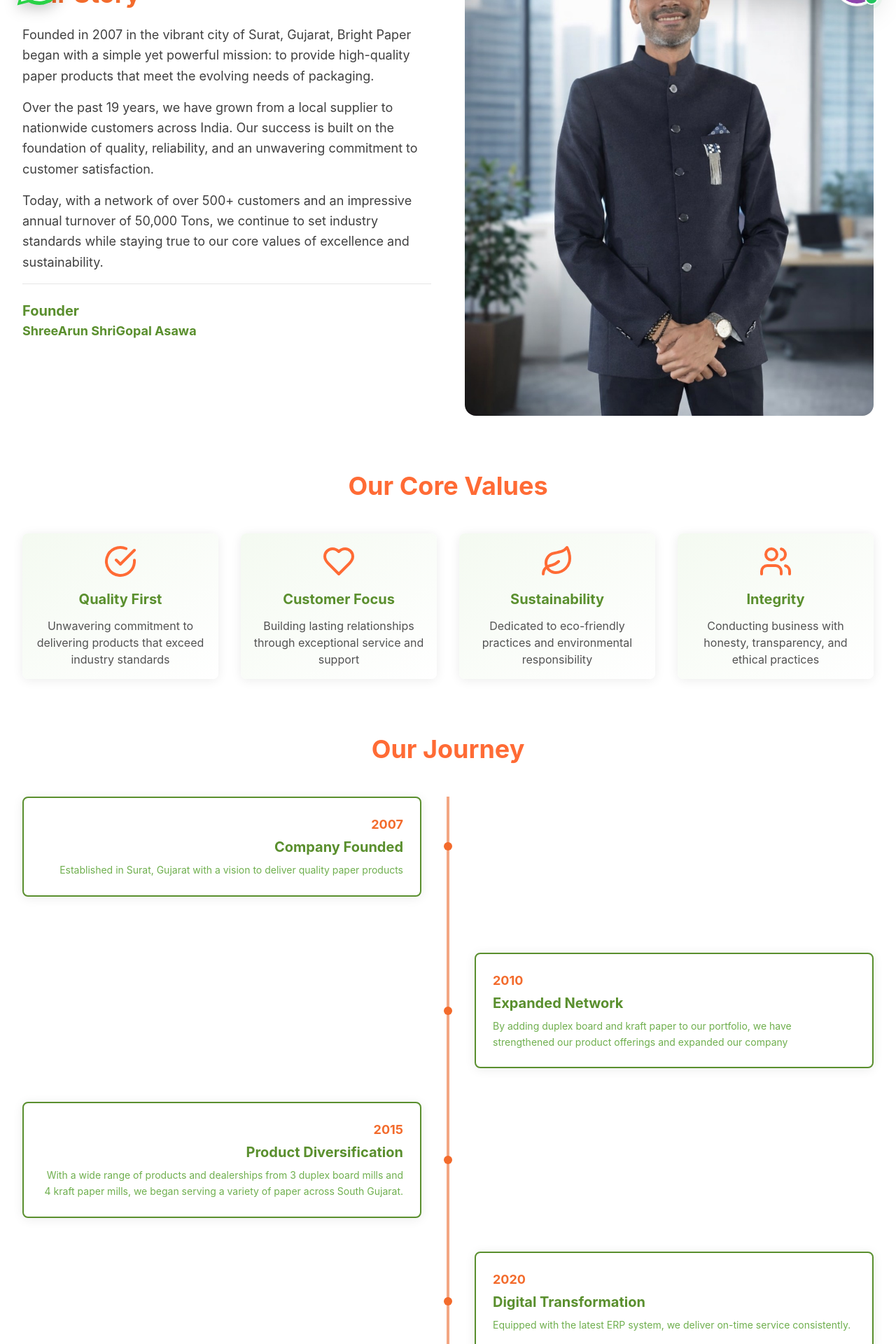
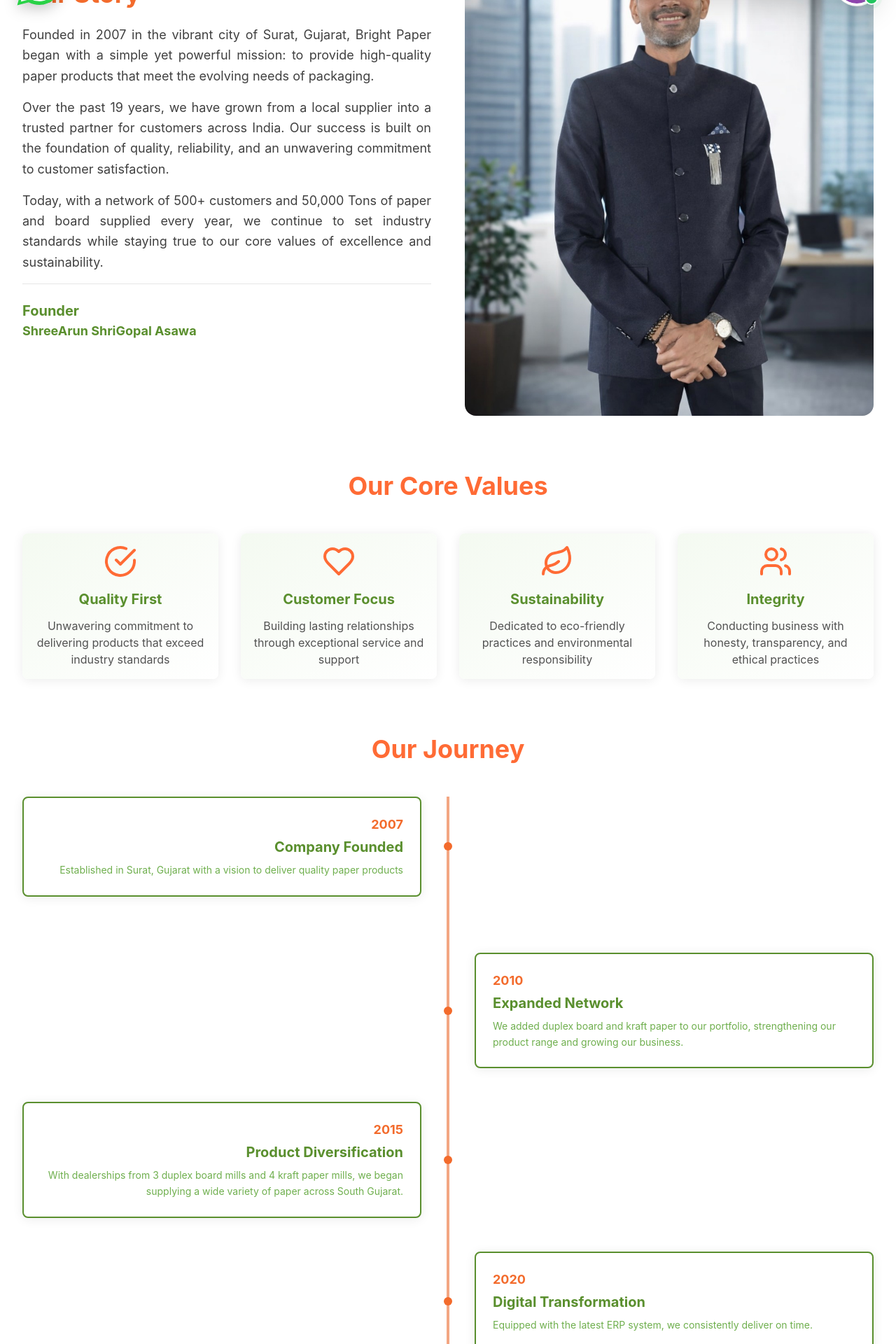
Before and after one commit to priteshsarva/bright-paper, a React (Vite) app: page /about in a window 1280 px wide. Shown: the part 720-2640 px from the top of the page at 70% size. Built offline with nearby package versions, Linux system fonts and the light colour scheme.

Commit message:
Fix ui color and grammer updates

```diff
--- a/src/components/Footer.tsx
+++ b/src/components/Footer.tsx
@@ -58,7 +58,7 @@ export default function Footer() {
               {COMPANY_INFO.tagline}
             </p>
             <p className="text-black text-sm">
-              Since {COMPANY_INFO.establishedYear} | Serving across india
+              Since {COMPANY_INFO.establishedYear} | Serving across India
             </p>
             <div className="flex space-x-4 mt-4">
 
@@ -178,7 +178,7 @@ export default function Footer() {
               <li className="flex items-start space-x-3">
                 <MapPin className="text-primary mt-1" size={18} />
                 <a href={COMPANY_INFO.address.mapLink} target="_blank" rel="noopener noreferrer" className="text-black hover:text-primary transition-colors">
-                  {COMPANY_INFO.address.city}, {COMPANY_INFO.address.state},
+                  {COMPANY_INFO.address.city}, {COMPANY_INFO.address.state}
                 </a>
 
               </li>
--- a/src/components/home/CTASection.tsx
+++ b/src/components/home/CTASection.tsx
@@ -12,14 +12,14 @@ export default function CTASection() {
 
   return (
     <MotionConfig reducedMotion="user">
-    <section ref={sectionRef} className="py-20 bg-gradient-to-br from-primary to-primary-600 overflow-hidden">
+    <section ref={sectionRef} className="py-20 bg-gradient-to-br from-[#E2752E] to-[#DB6619] overflow-hidden">
       <motion.div {...slideIn(-160, inView)} className="max-w-7xl mx-auto px-4 sm:px-6 lg:px-8 text-center">
         <div className="max-w-3xl mx-auto">
           <Mail className="text-white mx-auto mb-6" size={64} />
           <h2 className="text-4xl md:text-5xl font-bold text-white mb-6">
             Ready to Get Started?
           </h2>
-          <p className="text-xl text-white/90 mb-10 leading-relaxed">
+          <p className="text-xl font-medium text-white mb-10 leading-relaxed">
             Contact us today for bulk orders, dealer partnerships, or to learn more about our premium paper products
           </p>
           <div className="flex flex-col sm:flex-row gap-4 justify-center">
--- a/src/components/home/HeroSection.tsx
+++ b/src/components/home/HeroSection.tsx
@@ -61,7 +61,7 @@ export default function HeroSection() {
               <div className="text-4xl md:text-5xl font-bold text-primary mb-2">
                 {COMPANY_INFO.turnover}
               </div>
-              <div className="text-sm md:text-base text-neutral-600">Annual Turnover</div>
+              <div className="text-sm md:text-base text-neutral-600">Annual Sales Volume</div>
             </div>
             <div className="text-center">
               <div className="text-4xl md:text-5xl font-bold text-primary mb-2">
--- a/src/components/home/MDMessage.tsx
+++ b/src/components/home/MDMessage.tsx
@@ -77,12 +77,12 @@ export default function MDMessage() {
             <h2 className="text-3xl md:text-4xl font-bold text-neutral-900 mb-6">
               A Legacy of Trust and Quality
             </h2>
-            <div className="space-y-4 text-lg text-neutral-700 leading-relaxed">
+            <div className="space-y-4 text-lg text-neutral-700 leading-relaxed sm:text-justify">
               <p>
                 For over {new Date().getFullYear() - COMPANY_INFO.establishedYear} years, {COMPANY_INFO.name} has been at the forefront of delivering premium paper products to industries across India.
               </p>
               <p>
-                Our commitment to excellence, sustainable practices, and customer satisfaction has earned us the trust of over {COMPANY_INFO.dealerCount} customers nationwide.
+                Our commitment to excellence, sustainable practices, and customer satisfaction has earned us the trust of {COMPANY_INFO.dealerCount} customers nationwide.
               </p>
               <p>
                 As we continue to grow and innovate, we remain dedicated to our founding principles: quality, reliability, and environmental responsibility.
--- a/src/components/home/MetricsSection.tsx
+++ b/src/components/home/MetricsSection.tsx
@@ -8,7 +8,7 @@ export default function MetricsSection() {
     {
       icon: TrendingUp,
       value: COMPANY_INFO.turnover,
-      label: 'Annual Turnover',
+      label: 'Annual Sales Volume',
       color: 'text-primary',
       // Manual override for animation
       animate: {
@@ -75,7 +75,7 @@ export default function MetricsSection() {
     },
     {
       icon: Target,
-      label: 'Annual Turnover',
+      label: 'Annual Sales Volume',
       animate: {
         end: 50000,
         suffix: ' Tons'
--- a/src/components/home/WhyChooseUs.tsx
+++ b/src/components/home/WhyChooseUs.tsx
@@ -25,14 +25,14 @@ export default function WhyChooseUs() {
     {
       icon: Shield,
       title: 'Trusted by Thousands',
-      description: '500+ satisfied customer across India trust our products',
+      description: '500+ satisfied customers across India trust our products',
       color: 'text-primary',
       tile: 'bg-primary-50 group-hover:bg-primary'
     },
     {
       icon: Truck,
       title: 'Nationwide Distribution',
-      description: 'Efficient delivery network across nation wide with timely service',
+      description: 'Efficient delivery network across the nation with timely service',
       color: 'text-secondary',
       tile: 'bg-secondary-50 group-hover:bg-secondary'
     },
@@ -91,7 +91,7 @@ export default function WhyChooseUs() {
       <div className="relative z-10 max-w-7xl mx-auto px-4 sm:px-6 lg:px-8">
         <SectionHeader
           title="Why Choose Bright Paper?"
-          subtitle="We have a dedicated cutting center that enables us to supply customized sizes in both sheet and reel form. As a super stockist, we ensure timely and reliable delivery to meet our customers’ requirements."
+          subtitle="We have a dedicated cutting centre that enables us to supply customized sizes in both sheet and reel form. As a super stockist, we ensure timely and reliable delivery to meet our customers’ requirements."
         />
 
         <div className="grid grid-cols-1 md:grid-cols-2 lg:grid-cols-3 gap-8">
--- a/src/constants/index.ts
+++ b/src/constants/index.ts
@@ -37,7 +37,7 @@ export const COMPANY_INFO = {
     // youtube: 'https://www.youtube.com/yourprofile',
   },
   address: {
-    street: 'Plot no 128/129, 2nd floor, Laxminarayan industrial estate, BRC compound, Opp Daksheshwar mahadev temple, Udhana-pandesara',
+    street: 'Plot No. 128/129, 2nd Floor, Laxminarayan Industrial Estate, BRC Compound, Opp. Daksheshwar Mahadev Temple, Udhana-Pandesara',
     city: 'Surat',
     state: 'Gujarat',
     country: 'India',
@@ -72,7 +72,7 @@ export const OWNER_INFO = {
     // youtube: 'https://www.youtube.com/yourprofile',
   },
   address: {
-    street: 'Plot no 128/129, 2nd floor, Laxminarayan industrial estate, BRC compound, Opp Daksheshwar mahadev temple, Udhana-pandesara',
+    street: 'Plot No. 128/129, 2nd Floor, Laxminarayan Industrial Estate, BRC Compound, Opp. Daksheshwar Mahadev Temple, Udhana-Pandesara',
     city: 'Surat',
     state: 'Gujarat',
     country: 'India',
@@ -168,7 +168,7 @@ export const NAVIGATION_MENU = [
 ];
 
 export const KEY_METRICS = [
-  { label: 'Annual Turnover', value: '50,000 Tons', icon: 'TrendingUp' },
+  { label: 'Annual Sales Volume', value: '50,000 Tons', icon: 'TrendingUp' },
   { label: 'Active Clients', value: '500+', icon: 'Users' },
   { label: 'Cities Served', value: 'Cities', icon: 'MapPin' },
   { label: 'Years of Excellence', value: '19+', icon: 'Award' }
--- a/src/pages/About.tsx
+++ b/src/pages/About.tsx
@@ -15,9 +15,9 @@ import { PAGE_SEO } from '../constants/seo';
 export default function About() {
   const milestones = [
     { year: 2007, title: 'Company Founded', description: 'Established in Surat, Gujarat with a vision to deliver quality paper products' },
-    { year: 2010, title: 'Expanded Network', description: 'By adding duplex board and kraft paper to our portfolio, we have strengthened our product offerings and expanded our company' },
-    { year: 2015, title: 'Product Diversification', description: 'With a wide range of products and dealerships from 3 duplex board mills and 4 kraft paper mills, we began serving a variety of paper across South Gujarat.' },
-    { year: 2020, title: 'Digital Transformation', description: 'Equipped with the latest ERP system, we deliver on-time service consistently. ' },
+    { year: 2010, title: 'Expanded Network', description: 'We added duplex board and kraft paper to our portfolio, strengthening our product range and growing our business.' },
+    { year: 2015, title: 'Product Diversification', description: 'With dealerships from 3 duplex board mills and 4 kraft paper mills, we began supplying a wide variety of paper across South Gujarat.' },
+    { year: 2020, title: 'Digital Transformation', description: 'Equipped with the latest ERP system, we consistently deliver on time.' },
     { year: 2025, title: 'Industry Leader', description: `Serving across India with an expanded basket of FBB, SBS, cup stock, imported kraft, art paper, kappa board, and recycled duplex & kraft.` }
   ];
 
@@ -71,7 +71,7 @@ export default function About() {
     },
     {
       icon: Target,
-      label: 'Annual Turnover',
+      label: 'Annual Sales Volume',
       animate: {
         end: 50000,
         suffix: ' Tons'
@@ -106,15 +106,15 @@ export default function About() {
               <h2 className="text-3xl md:text-4xl font-bold  mb-6 text-[#F36B2C]">
                 Our Story
               </h2>
-              <div className="space-y-4 text-lg text-neutral-700 leading-relaxed">
+              <div className="space-y-4 text-lg text-neutral-700 leading-relaxed sm:text-justify">
                 <p>
                   Founded in {COMPANY_INFO.establishedYear} in the vibrant city of Surat, Gujarat, Bright Paper began with a simple yet powerful mission: to provide high-quality paper products that meet the evolving needs of packaging.
                 </p>
                 <p>
-                  Over the past {new Date().getFullYear() - COMPANY_INFO.establishedYear} years, we have grown from a local supplier to nationwide customers across India. Our success is built on the foundation of quality, reliability, and an unwavering commitment to customer satisfaction.
+                  Over the past {new Date().getFullYear() - COMPANY_INFO.establishedYear} years, we have grown from a local supplier into a trusted partner for customers across India. Our success is built on the foundation of quality, reliability, and an unwavering commitment to customer satisfaction.
                 </p>
                 <p>
-                  Today, with a network of over {COMPANY_INFO.dealerCount} customers and an impressive annual turnover of {COMPANY_INFO.turnover}, we continue to set industry standards while staying true to our core values of excellence and sustainability.
+                  Today, with a network of {COMPANY_INFO.dealerCount} customers and {COMPANY_INFO.turnover} of paper and board supplied every year, we continue to set industry standards while staying true to our core values of excellence and sustainability.
                 </p>
                 <div className="mt-8 pt-6 border-t border-neutral-200">
                   <div className="font-bold text-xl  text-[#5a8f2e]">Founder</div>
--- a/src/pages/Gallery.tsx
+++ b/src/pages/Gallery.tsx
@@ -47,7 +47,7 @@ export default function Gallery() {
     { id: 4, category: 'finished-products', title: 'Achievement', description: '', url: img4 },
     { id: 5, category: 'applications', title: 'OFFSET PRINTING MACHINE', description: '', url: img5 },
     { id: 6, category: 'applications', title: 'RIGID BOX', description: '', url: img6 },
-    { id: 7, category: 'applications', title: 'CORROGATION MACHINE', description: '', url: img7 },
+    { id: 7, category: 'applications', title: 'CORRUGATION MACHINE', description: '', url: img7 },
     // { id: 8, category: 'finished-products', title: 'Retail Packaging', description: 'Attractive retail packaging', url: img8 },
     // { id: 9, category: 'applications', title: 'Industrial Use', description: 'Durable paper for industrial applications', url: img9 },
     // { id: 10, category: 'textures', title: 'Recycled Paper Texture', description: 'Eco-friendly recycled paper', url: img10 },
--- a/src/pages/Services.tsx
+++ b/src/pages/Services.tsx
@@ -28,13 +28,13 @@ export default function Services() {
     },
     {
       icon: Handshake,
-      title: 'Budget-friendly & Value - Packed',
-      description: 'Unbeatable prices on top-quality products buy smart and save money every day',
+      title: 'Budget-Friendly & Value-Packed',
+      description: 'Unbeatable prices on top-quality products. Buy smart and save money every day.',
       features: [
-        'Competitive Price',
+        'Competitive Prices',
         'Bulk Quantity Discount',
-        'Value For Money',
-        'Customer Budget Friendly'
+        'Value for Money',
+        'Fits Every Budget'
       ]
     },
     {
```
Also changed, not shown: src/pages/ProductDetail.tsx (+4 -4 lines), 1 other file (tests, documents, lock files or other folders).
